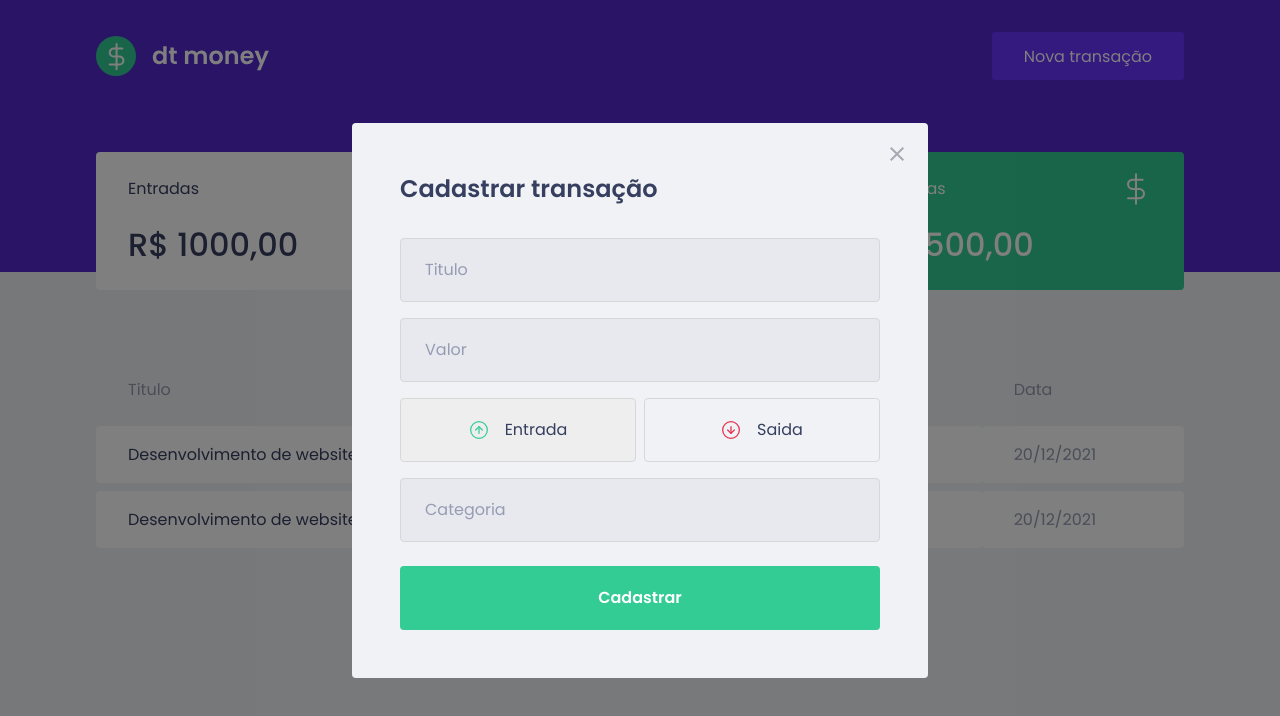
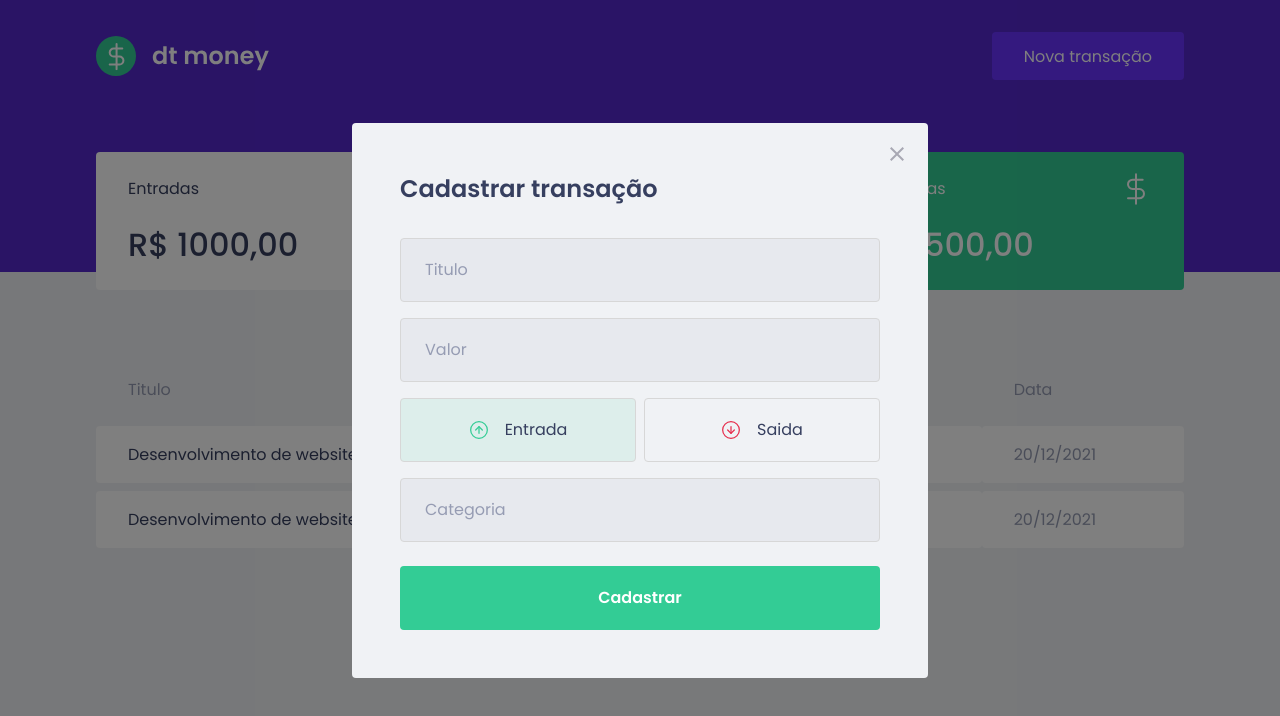
Before and after one commit to rafa543/dtmoney-reactjs, a React (Create React App) app: page / in a window 1280 px wide. Both pictures are taken after a click on the button "Nova transação". Shown: the top 716 px of the page. Built offline with nearby package versions, Linux system fonts and the light colour scheme; no server answers; what miragejs would draw is missing.

Commit message:
Cores dos botões

```diff
--- a/src/components/NewTransactionModal/index.tsx
+++ b/src/components/NewTransactionModal/index.tsx
@@ -45,6 +45,7 @@
                         type="button"
                         onClick={() => { setType('deposit') }}
                         isActive={type === 'deposit'}
+                        activeColor="green"
                     >
                         <img src={incomeImg} alt="Entrada" />
                         <span>Entrada</span>
@@ -54,6 +55,7 @@
                         type="button"
                         onClick={() => { setType('withdraw') }}
                         isActive={type === 'withdraw'}
+                        activeColor="red"
                     >
                         <img src={outcomeImg} alt="Saida" />
                         <span>Saida</span>
--- a/src/components/NewTransactionModal/styles.ts
+++ b/src/components/NewTransactionModal/styles.ts
@@ -1,4 +1,4 @@
-import { darken } from "polished";
+import { darken, transparentize } from "polished";
 import styled from "styled-components";
 
 export const Container = styled.form`
@@ -57,6 +57,12 @@
 `
 interface RadioBox  {
    isActive: boolean;
+   activeColor: 'green' | 'red';
+}
+
+const colors = {
+    green: '#33CC95',
+    red: '#e52e4d'
 }
 
 export const RadioBox = styled.button<RadioBox>`
@@ -64,7 +70,9 @@
     border: 1px solid #d7d7d7;
     border-radius: 0.25rem;
 
-    background: ${(props) => props.isActive ? "#eee" : 'transparent'};
+    background: ${(props) => props.isActive
+        ? transparentize(0.9, colors[props.activeColor])
+        : 'transparent'};
     display: flex;
     align-items: center;
     justify-content: center;
```
